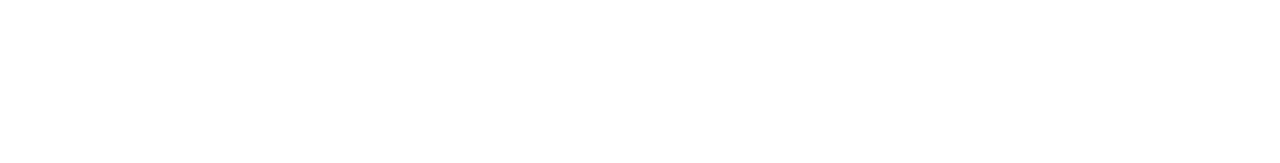
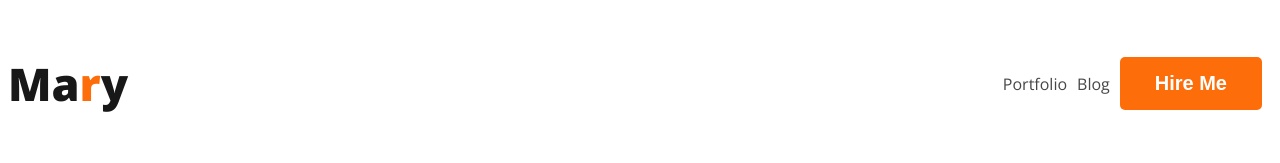
Before and after one commit to sydsym/dev-portfolio, a plain HTML site: page index.html in a window 1280 px wide. Drawn offline with nearby package versions, Linux system fonts and the light colour scheme.

Commit message:
working on navbar

```diff
--- a/index.html
+++ b/index.html
@@ -4,10 +4,23 @@
     <meta charset="UTF-8">
     <meta name="viewport" content="width=device-width, initial-scale=1.0">
     <title>Web Developer Portfolio</title>
+
+    <link rel="preconnect" href="https://fonts.googleapis.com">
+    <link rel="preconnect" href="https://fonts.gstatic.com" crossorigin>
+    <link href="https://fonts.googleapis.com/css2?family=Open+Sans:ital,wght@0,300..800;1,300..800&display=swap" rel="stylesheet">
+
+    <link rel="stylesheet" href="styles/portfolio.css">
 </head>
 <body>
     <header>
-
+        <nav>
+            <h3 class="nav-title">Ma<span class="primary-text">r</span>y</h3>
+            <ul>
+                <li><a href="">Portfolio</a></li>
+                <li><a href="">Blog</a></li>
+                <li><a href=""><button class="primary-btn">Hire Me</button></a></li>
+            </ul>
+        </nav>
     </header>
     <main>
 
--- /dev/null
+++ b/styles/portfolio.css
@@ -0,0 +1,49 @@
+/* common shared styles*/
+body {
+    font-family: 'Lato', sans-serif;
+    font-family: 'Open Sans', sans-serif;
+}
+
+.primary-text{
+    color: #FD6E0A;
+}
+
+.primary-btn{
+    border-radius: 5px;
+    background: #FD6E0A;
+    border: 0;
+    font-size: 20px;
+    font-style: normal;
+    font-weight: 700;
+    color: white;
+    padding: 15px 35px;
+
+}
+
+/* Nav related styles*/
+nav {
+    display: flex;
+    justify-content: space-between;
+    align-items: center;
+}
+
+.nav-title{
+    color: #181818;
+    font-size: 45px;
+    font-weight: 800;
+}
+
+nav> ul{
+    display: flex;
+    align-items: center;
+}
+
+nav li{
+    list-style: none;
+    margin-right: 10px;
+}
+
+nav a {
+    text-decoration: none;
+    color: #474747;
+}
```
